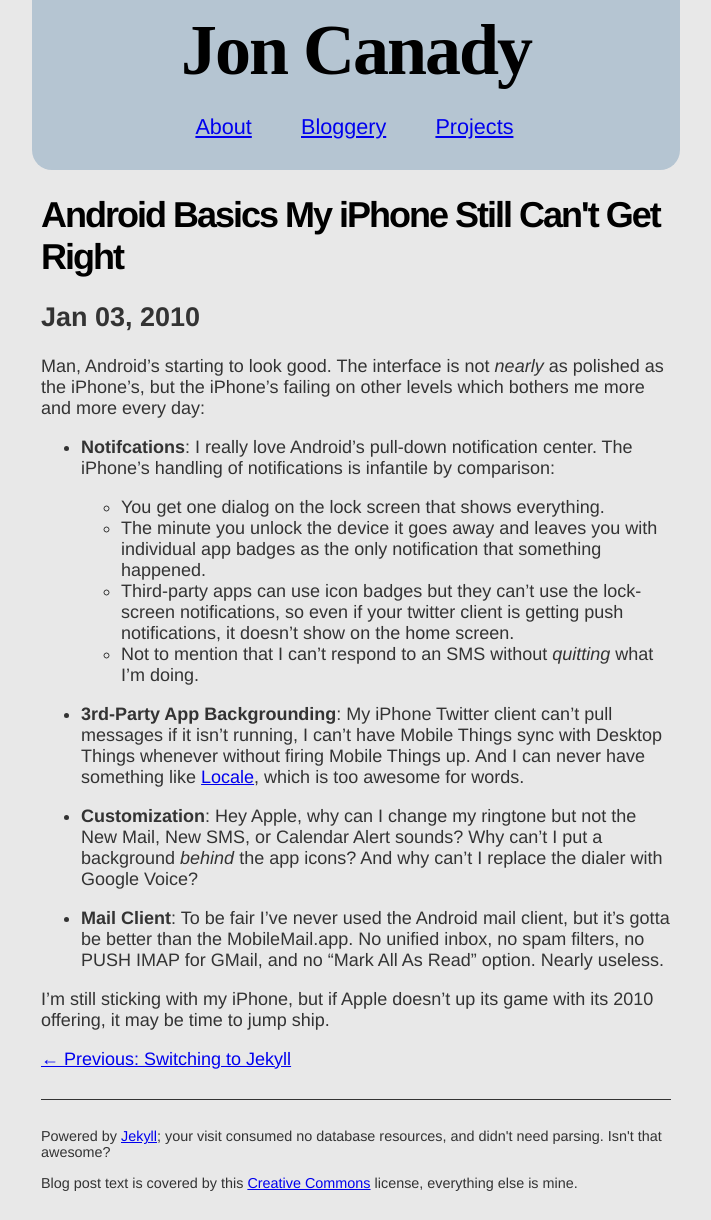
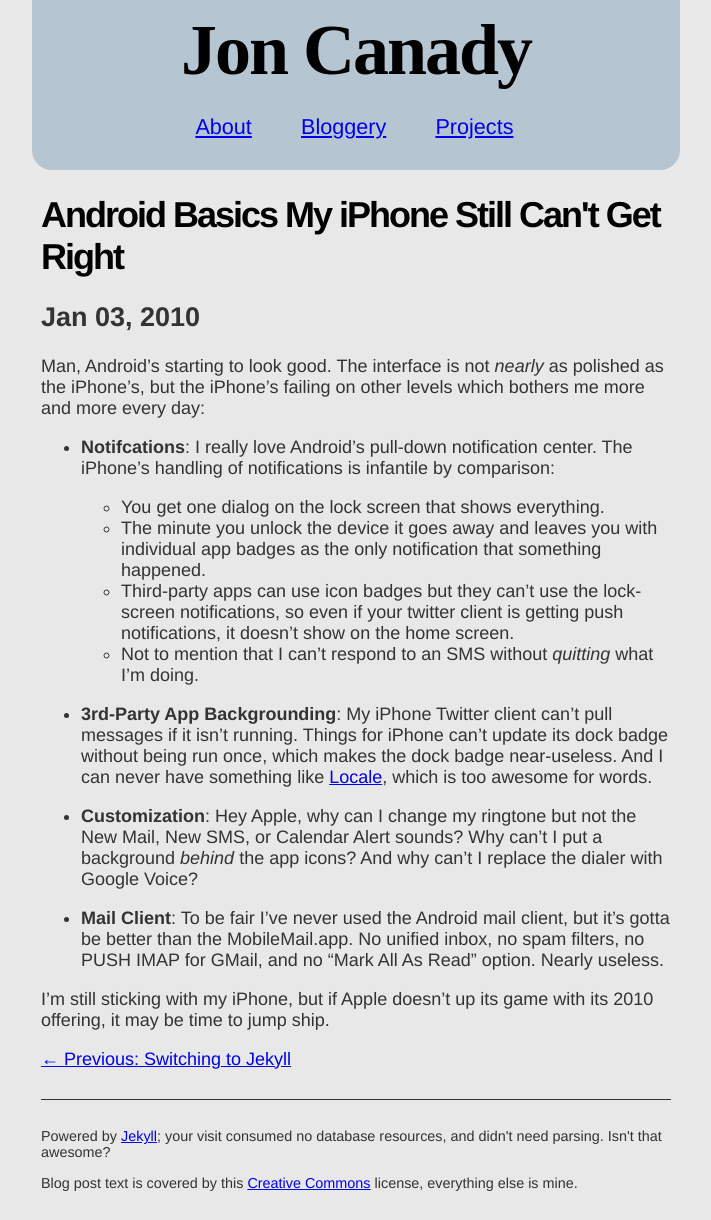
Before and after one commit to jesscanady/oldsite-circa2011, a Jekyll site: the page built from _posts/2010-01-03-android-basics-my-iphone-still-cant-get-right.markdown, in a window 1280 px wide. Shown: the whole page, without its empty margins (284-995 px from the left). Built offline with Jekyll 4.4.1, drawn with Linux system fonts in a browser that asks for light colours; Markdown is read by kramdown in place of the engine named in the settings.

Commit message:
Revising the iPhone/Android post

```diff
--- a/_posts/2010-01-03-android-basics-my-iphone-still-cant-get-right.markdown
+++ b/_posts/2010-01-03-android-basics-my-iphone-still-cant-get-right.markdown
@@ -12,7 +12,7 @@
 	* Third-party apps can use icon badges but they can't use the lock-screen notifications, so even if your twitter client is getting push notifications, it doesn't show on the home screen.
 	* Not to mention that I can't respond to an SMS without *quitting* what I'm doing.
 
-* **3rd-Party App Backgrounding**: My iPhone Twitter client can't pull messages if it isn't running, I can't have Mobile Things sync with Desktop Things whenever without firing Mobile Things up.  And I can never have something like [Locale](http://www.twofortyfouram.com/), which is too awesome for words.
+* **3rd-Party App Backgrounding**: My iPhone Twitter client can't pull messages if it isn't running.  Things for iPhone can't update its dock badge without being run once, which makes the dock badge near-useless.  And I can never have something like [Locale](http://www.twofortyfouram.com/), which is too awesome for words.
 
 * **Customization**: Hey Apple, why can I change my ringtone but not the New Mail, New SMS, or Calendar Alert sounds? Why can't I put a background *behind* the app icons? And why can't I replace the dialer with Google Voice?
 
```
